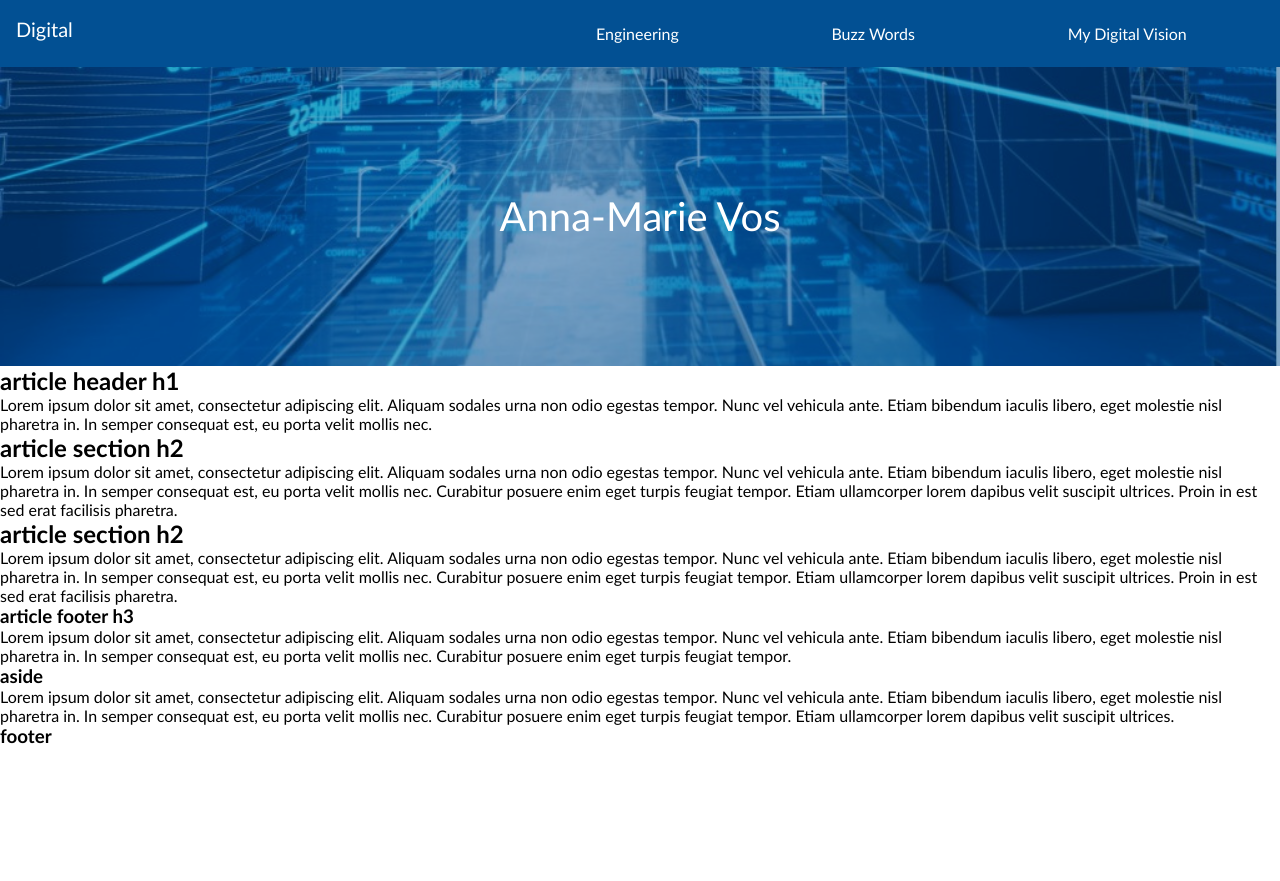
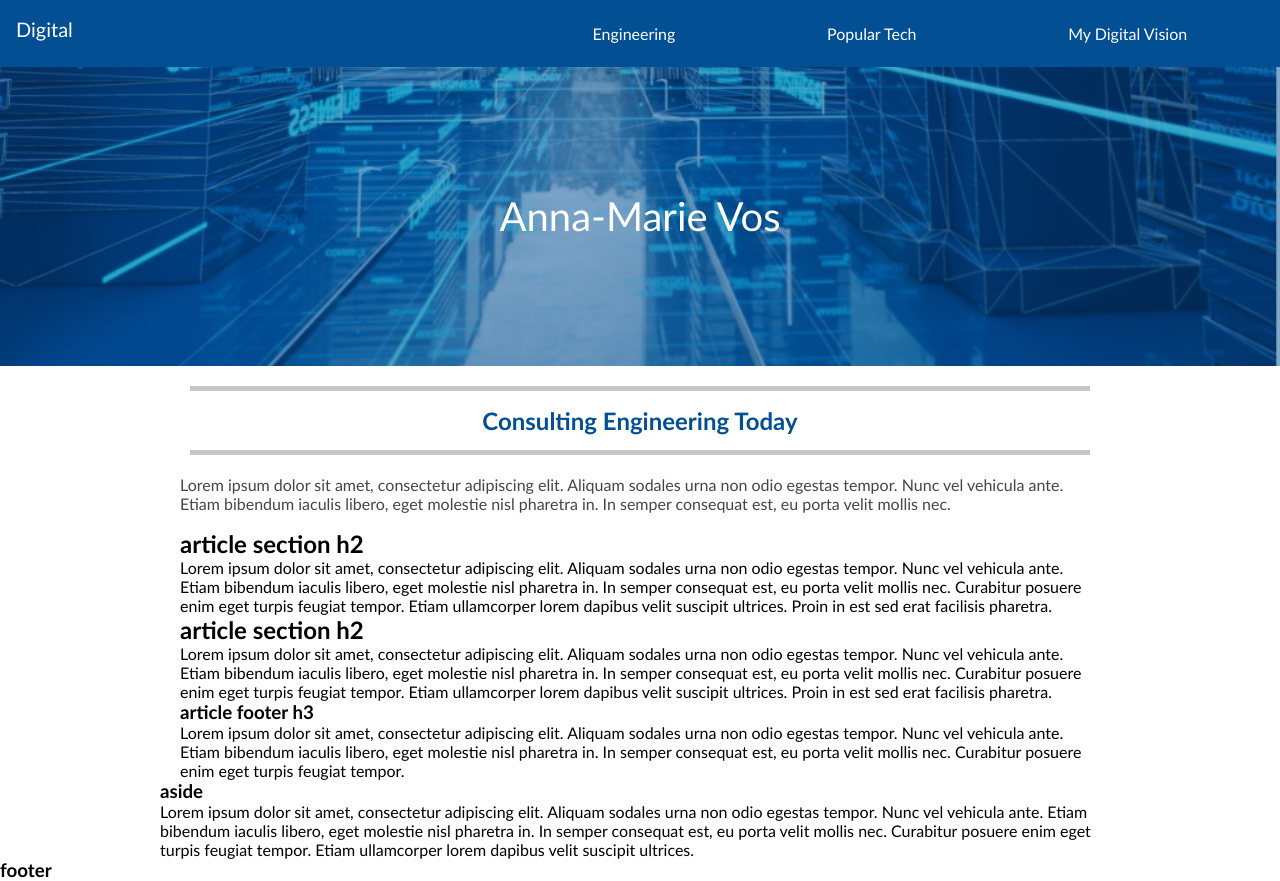
Before and after one commit to anna-marie-vos/Anna-Marie-Vos, a plain HTML site: page index.html in a window 1280 px wide. Before the commit the page ends 800 px from the top, so only its background shows below. Drawn offline with nearby package versions, Linux system fonts and the light colour scheme.

Commit message:
Updating Content

```diff
--- a/css/content.css
+++ b/css/content.css
@@ -0,0 +1,44 @@
+.content {
+  max-width: 960px;
+  display: flex;
+  flex-direction: column;
+  margin: auto;
+}
+.content article {
+  padding: 0 20px;
+}
+
+.content article header h1 {
+  margin: 20px 10px;
+  text-align: center;
+  color: #025093;
+  position: relative;
+  padding: 20px 0;
+}
+
+.content article header h1:before {
+  content: "";
+  position: absolute;
+  left: 0;
+  top: 0;
+  width: 100%;
+  height: 5px;
+  background-color: #434546;
+  opacity: 0.3;
+}
+
+.content article header h1:after {
+  content: "";
+  position: absolute;
+  left: 0;
+  bottom: 0;
+  width: 100%;
+  height: 5px;
+  background-color: #434546;
+  opacity: 0.3;
+}
+
+.content article header p {
+  color: #434546;
+  padding-bottom: 16px;
+}
--- a/index.html
+++ b/index.html
@@ -10,6 +10,7 @@
     <meta name="viewport" content="width=device-width, initial-scale=1" />
 
     <link rel="stylesheet" href="css/header.css" />
+    <link rel="stylesheet" href="css/content.css" />
     <link rel="stylesheet" href="css/main.css" />
 
     <script src="js/vendor/modernizr-2.8.3-respond-1.4.2.min.js"></script>
@@ -20,7 +21,7 @@
         <p>Digital</p>
         <ul class="row nav">
           <li><a href="#">Engineering</a></li>
-          <li><a href="#">Buzz Words</a></li>
+          <li><a href="#">Popular Tech</a></li>
           <li><a href="#">My Digital Vision</a></li>
         </ul>
       </header>
@@ -30,48 +31,47 @@
       </div>
     </div>
 
-    <div class="main-container ">
-      <div class="main wrapper clearfix">
+    <div class="content">
       <article>
         <header>
-            <h1>article header h1</h1>
+          <h1>Consulting Engineering Today</h1>
           <p>
             Lorem ipsum dolor sit amet, consectetur adipiscing elit. Aliquam
-              sodales urna non odio egestas tempor. Nunc vel vehicula ante.
-              Etiam bibendum iaculis libero, eget molestie nisl pharetra in. In
-              semper consequat est, eu porta velit mollis nec.
+            sodales urna non odio egestas tempor. Nunc vel vehicula ante. Etiam
+            bibendum iaculis libero, eget molestie nisl pharetra in. In semper
+            consequat est, eu porta velit mollis nec.
           </p>
         </header>
         <section>
           <h2>article section h2</h2>
           <p>
             Lorem ipsum dolor sit amet, consectetur adipiscing elit. Aliquam
-              sodales urna non odio egestas tempor. Nunc vel vehicula ante.
-              Etiam bibendum iaculis libero, eget molestie nisl pharetra in. In
-              semper consequat est, eu porta velit mollis nec. Curabitur posuere
-              enim eget turpis feugiat tempor. Etiam ullamcorper lorem dapibus
-              velit suscipit ultrices. Proin in est sed erat facilisis pharetra.
+            sodales urna non odio egestas tempor. Nunc vel vehicula ante. Etiam
+            bibendum iaculis libero, eget molestie nisl pharetra in. In semper
+            consequat est, eu porta velit mollis nec. Curabitur posuere enim
+            eget turpis feugiat tempor. Etiam ullamcorper lorem dapibus velit
+            suscipit ultrices. Proin in est sed erat facilisis pharetra.
           </p>
         </section>
         <section>
           <h2>article section h2</h2>
           <p>
             Lorem ipsum dolor sit amet, consectetur adipiscing elit. Aliquam
-              sodales urna non odio egestas tempor. Nunc vel vehicula ante.
-              Etiam bibendum iaculis libero, eget molestie nisl pharetra in. In
-              semper consequat est, eu porta velit mollis nec. Curabitur posuere
-              enim eget turpis feugiat tempor. Etiam ullamcorper lorem dapibus
-              velit suscipit ultrices. Proin in est sed erat facilisis pharetra.
+            sodales urna non odio egestas tempor. Nunc vel vehicula ante. Etiam
+            bibendum iaculis libero, eget molestie nisl pharetra in. In semper
+            consequat est, eu porta velit mollis nec. Curabitur posuere enim
+            eget turpis feugiat tempor. Etiam ullamcorper lorem dapibus velit
+            suscipit ultrices. Proin in est sed erat facilisis pharetra.
           </p>
         </section>
         <footer>
           <h3>article footer h3</h3>
           <p>
             Lorem ipsum dolor sit amet, consectetur adipiscing elit. Aliquam
-              sodales urna non odio egestas tempor. Nunc vel vehicula ante.
-              Etiam bibendum iaculis libero, eget molestie nisl pharetra in. In
-              semper consequat est, eu porta velit mollis nec. Curabitur posuere
-              enim eget turpis feugiat tempor.
+            sodales urna non odio egestas tempor. Nunc vel vehicula ante. Etiam
+            bibendum iaculis libero, eget molestie nisl pharetra in. In semper
+            consequat est, eu porta velit mollis nec. Curabitur posuere enim
+            eget turpis feugiat tempor.
           </p>
         </footer>
       </article>
@@ -82,12 +82,12 @@
           Lorem ipsum dolor sit amet, consectetur adipiscing elit. Aliquam
           sodales urna non odio egestas tempor. Nunc vel vehicula ante. Etiam
           bibendum iaculis libero, eget molestie nisl pharetra in. In semper
-            consequat est, eu porta velit mollis nec. Curabitur posuere enim
-            eget turpis feugiat tempor. Etiam ullamcorper lorem dapibus velit
-            suscipit ultrices.
+          consequat est, eu porta velit mollis nec. Curabitur posuere enim eget
+          turpis feugiat tempor. Etiam ullamcorper lorem dapibus velit suscipit
+          ultrices.
         </p>
       </aside>
-      </div>
+
       <!-- #main -->
     </div>
     <!-- #main-container -->
@@ -96,7 +96,7 @@
       <footer class="wrapper"><h3>footer</h3></footer>
     </div>
 
-    <script src="//ajax.googleapis.com/ajax/libs/jquery/1.11.2/jquery.min.js"></script>
+    <script src="https://ajax.googleapis.com/ajax/libs/jquery/3.4.1/jquery.min.js"></script>
     <script>
       window.jQuery ||
         document.write(
```
Lines whose indentation alone changed are shown as unchanged.
